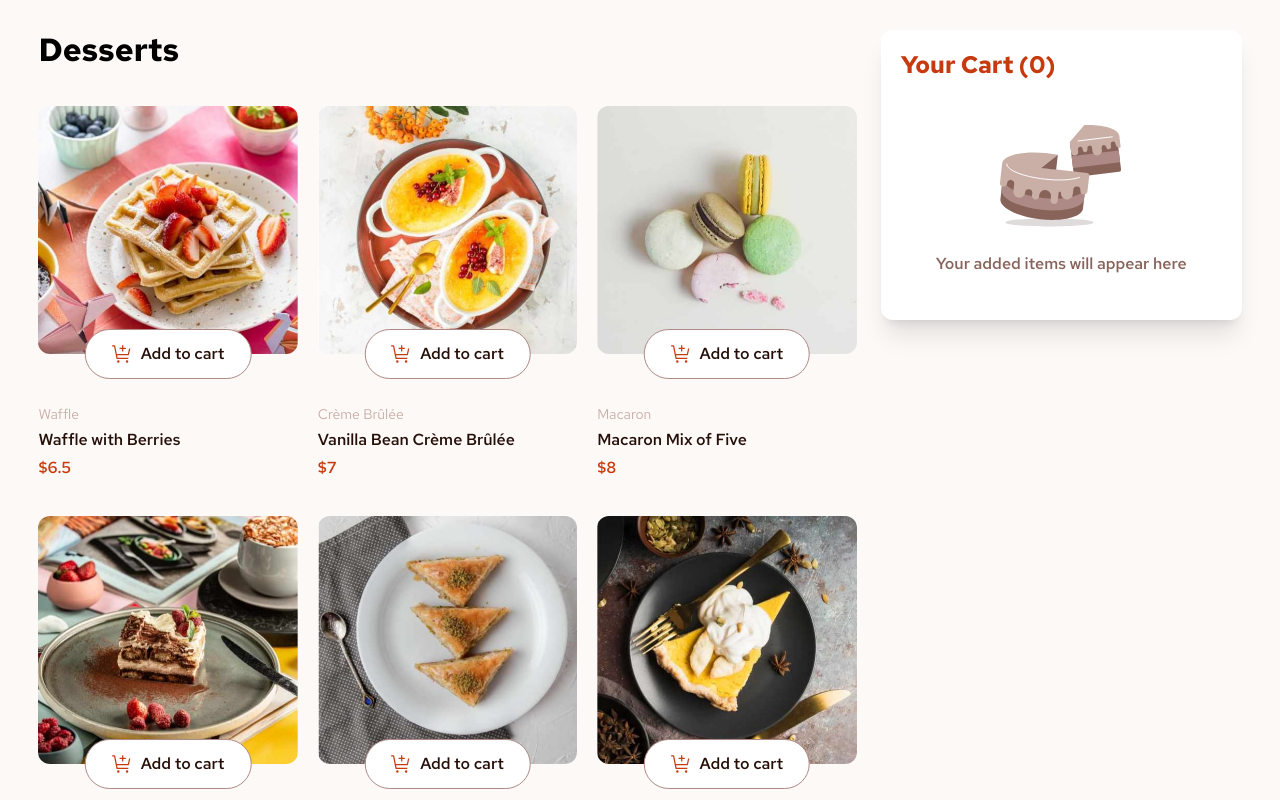
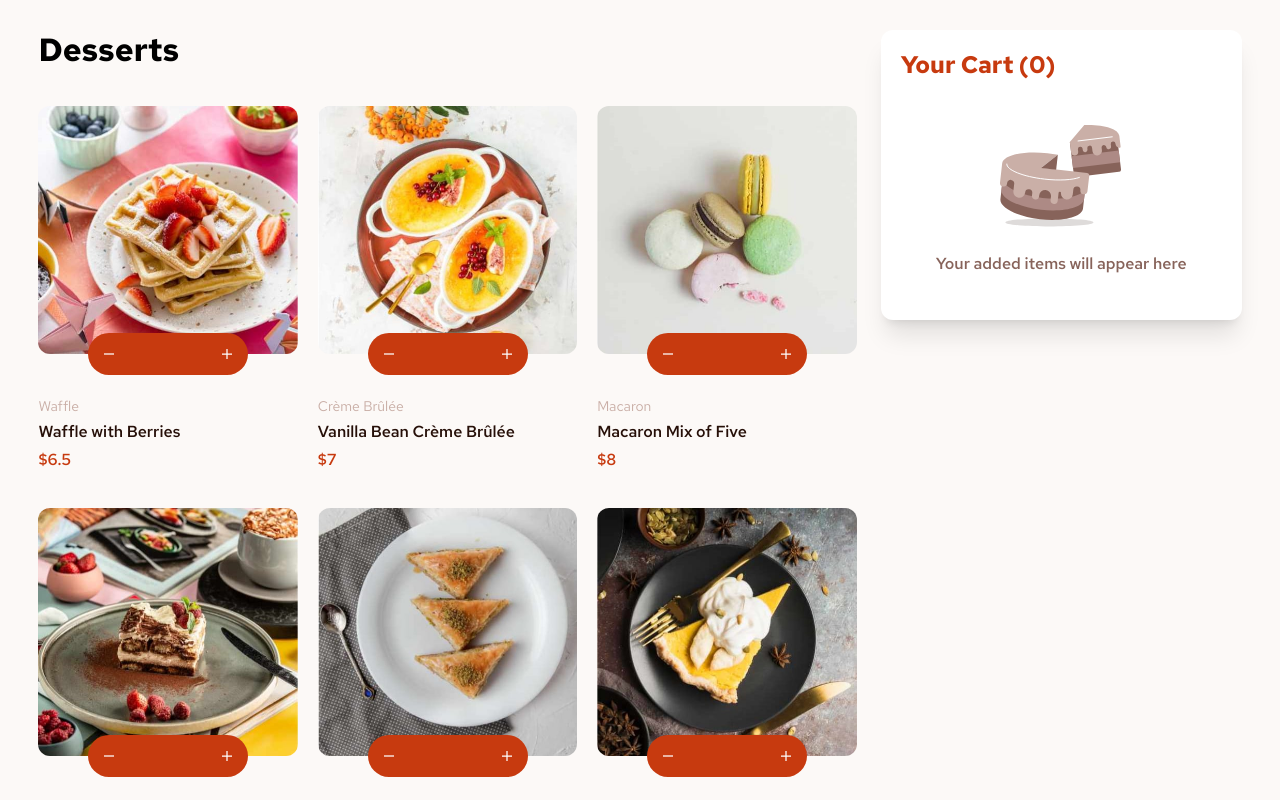
Before and after one commit to devPauloski/product-list-with-cart, a React (Vite) app: page / in a window 1280 px wide. Shown: the top 800 px of the page. Built offline with nearby package versions, Linux system fonts and the light colour scheme.

Commit message:
Make changes

```diff
--- a/src/App.jsx
+++ b/src/App.jsx
@@ -1,12 +1,26 @@
+import { useState } from "react";
 import "./App.css";
 import Product from "./components/Product.jsx";
 import Cart from "./components/Cart.jsx";
 import Order from "./components/Order.jsx";
 
 function App() {
+  const [count, setCount] = useState(0);
+  const [show, setShow] = useState(true);
+  const [cartItems, setCartItems] = useState([]);
+
+  function handleClick() {
+    setShow(false);
+    handleCount();
+  }
+
+  function handleCount() {
+    setCount(count + 1);
+  }
+
   return (
     <main className="max-w-[30rem] md:max-w-[76.25rem] mx-auto w-[90%] md:w-[94%] grid my-[1.875rem] md:grid-cols-[1fr_minmax(18.25rem,30%)] gap-6">
-      <Product />
+      <Product count={count} show={show} handleClick={handleClick} />
       <Cart />
       <Order />
     </main>
--- a/src/components/Product.jsx
+++ b/src/components/Product.jsx
@@ -1,6 +1,6 @@
 import data from "../data.json";
 
-function ProductList() {
+function ProductList({ count, show, handleClick }) {
   const products = data.map((item) => {
     return (
       <li key={item.id}>
@@ -9,18 +9,28 @@ function ProductList() {
           <source srcSet={item.image.tablet} media="(min-width: 48em)" />
           <img src={item.image.mobile} alt={item.name} className="rounded-xl" />
         </picture>
-        <button className="flex px-[10%] py-3 border-1 flex-wrap gap-2 rounded-[100vmax] cursor-pointer border-rose-400 items-center justify-center -translate-y-2/4 bg-white relative left-2/4 -translate-x-2/4">
+        <div>
+          {show ? (
+            <button
+              onClick={() => handleClick()}
+              className="flex px-[10%] py-3 border-1 flex-wrap gap-2 rounded-[100vmax] cursor-pointer border-rose-400 items-center justify-center -translate-y-2/4 bg-white relative left-2/4 -translate-x-2/4"
+            >
               <img src="/assets/images/icon-add-to-cart.svg" alt="" />
               <span className="font-medium text-rose-900">Add to cart</span>
             </button>
-        <div className="hidden items-center justify-between gap-4 bg-red p-4 -translate-y-2/4 left-2/4 -translate-x-2/4 relative max-w-[10rem] w-full rounded-[100vmax]">
+          ) : (
+            <div className="flex items-center justify-between gap-4 bg-red p-4 -translate-y-2/4 left-2/4 -translate-x-2/4 relative max-w-[10rem] w-full rounded-[100vmax]">
               <button aria-label="Increase quantity" className="border-rose-50">
                 <img src="/assets/images/icon-decrement-quantity.svg" alt="" />
               </button>
-          <span aria-label="Quantity" className="text-rose-50">0</span>
+              <span aria-label="Quantity" className="text-rose-50">
+                {count}
+              </span>
               <button aria-label="Decrease quantity">
                 <img src="/assets/images/icon-increment-quantity.svg" alt="" />
               </button>
+            </div>
+          )}
         </div>
         <p className="mb-1 text-sm text-rose-300">{item.category}</p>
         <h2 className="mb-1 font-medium text-rose-900">{item.name}</h2>
@@ -30,7 +40,9 @@ function ProductList() {
   });
 
   return (
-    <ul className="grid gap-6 md:gap-5 md:gap-y-9 md:grid-cols-2 lg:grid-cols-3">{products}</ul>
+    <ul className="grid gap-6 md:gap-5 md:gap-y-9 md:grid-cols-2 lg:grid-cols-3">
+      {products}
+    </ul>
   );
 }
 
```
Lines whose indentation alone changed are shown as unchanged.
